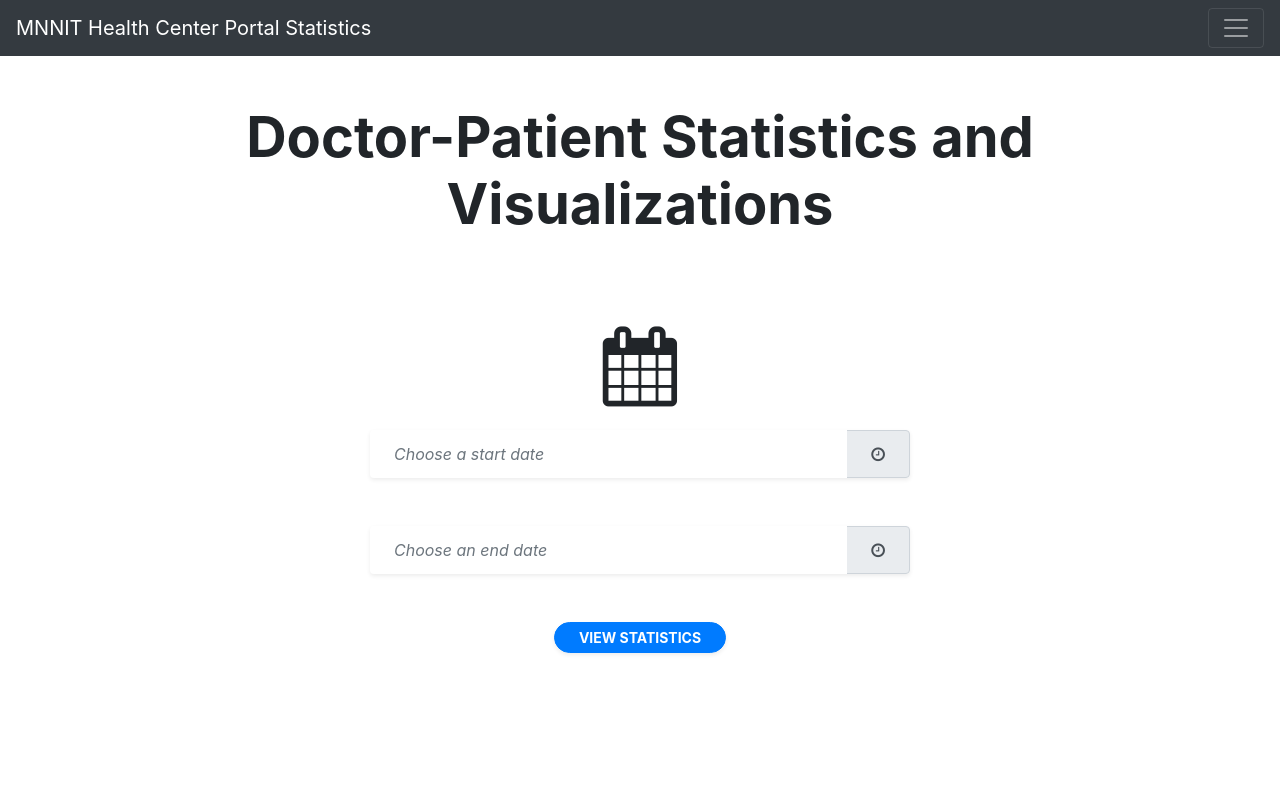
After one commit to zoop-ad/HealthCenter, a Django app: page /hc/graph in a window 1280 px wide. The commit adds this page. Run offline with Django 3.2, Linux system fonts and the light colour scheme; some libraries are stand-ins or nearby versions.

Commit message:
Adding statistics and visualization

```diff
--- /dev/null
+++ b/healthcenter/templates/healthcenter/graph.html
@@ -0,0 +1,150 @@
+<!doctype html>
+<html>
+    <head>
+        <style>
+
+            /*
+*
+* ==========================================
+* CUSTOM UTIL CLASSES
+* ==========================================
+*
+*/
+.datepicker td, .datepicker th {
+    width: 2.5rem;
+    height: 2.5rem;
+    font-size: 0.85rem;
+}
+
+.datepicker {
+    margin-bottom: 3rem;
+}
+
+/*
+*
+* ==========================================
+* FOR DEMO PURPOSES
+* ==========================================
+*
+*/
+body {
+    min-height: 100vh;
+    background-color: #fafafa;
+}
+
+.input-group {
+    border-radius: 30rem;
+}
+
+input.form-control {
+    border-radius: 30rem 0 0 30rem;
+    border: none;
+}
+
+input.form-control:focus {
+    box-shadow: none;
+}
+
+input.form-control::placeholder {
+    font-style: italic;
+}
+
+.input-group-text {
+    border-radius: 0 30rem 30rem 0;
+    border: none;
+}
+
+.datepicker-dropdown {
+    box-shadow: 0 5px 10px rgba(0, 0, 0, 0.1);
+}
+
+        </style>
+        <title>MNNIT Health Center Portal</title>
+    </head>
+    <body>
+        <script src="https://code.jquery.com/jquery-3.3.1.slim.min.js"></script>
+        <nav class="navbar navbar-dark bg-dark">
+            <a class="navbar-brand" href="#">MNNIT Health Center Portal Statistics</a>
+            <button class="navbar-toggler" type="button" data-toggle="collapse" data-target="#navbarsExample01" aria-controls="navbarsExample01" aria-expanded="false" aria-label="Toggle navigation">
+              <span class="navbar-toggler-icon"></span>
+            </button>
+
+            <div class="collapse navbar-collapse" id="navbarsExample01">
+              <ul class="navbar-nav mr-auto">
+                <li class="nav-item active">
+                  <a class="nav-link" href="/hc/">Home <span class="sr-only">(current)</span></a>
+                </li>
+                <li class="nav-link">
+                  <a class="nav-link" href="/hc/graph">Link to other visualizations</a>
+                </li>
+              </ul>
+            </div>
+          </nav>
+        <!-- For Demo Purpose -->
+<div class="container py-5">
+    <header class="text-center">
+        <h1 class="display-4 font-weight-bold">Doctor-Patient Statistics and Visualizations</h1>
+
+        </p>
+    </header>
+</div>
+
+
+<div class="container">
+    <div class="row">
+
+        <div class="col-md-6 mx-auto">
+            <div class="py-4 text-center"><i class="fa fa-calendar fa-5x"></i></div>
+            <form method="POST" action="/hc/viewgraph">{% csrf_token %}
+            <!-- Date Picker Input -->
+            <div class="form-group mb-4">
+                <div class="datepicker date input-group p-0 shadow-sm">
+                    <input type="text" placeholder="Choose a start date" class="form-control py-4 px-4" id="reservationDate" name="sd">
+                    <div class="input-group-append"><span class="input-group-text px-4"><i class="fa fa-clock-o"></i></span></div>
+                </div>
+            </div><!-- DEnd ate Picker Input -->
+
+            <!-- Date Picker Input -->
+            <div class="form-group mb-4">
+                <div class="datepicker date input-group p-0 shadow-sm">
+                    <input type="text" placeholder="Choose an end date" class="form-control py-4 px-4" id="endDate" name="ed">
+                    <div class="input-group-append"><span class="input-group-text px-4"><i class="fa fa-clock-o"></i></span></div>
+                </div>
+            </div><!-- DEnd ate Picker Input -->
+
+            <!-- For Demo Purpose -->
+            <div class="text-center">
+                <button type="submit" class="btn btn-primary btn-sm px-4 rounded-pill text-uppercase font-weight-bold shadow-sm">View Statistics</button></form>
+            </div>
+        </div>
+
+    </div>
+</div>
+<script>
+    $(function () {
+
+// INITIALIZE DATEPICKER PLUGIN
+$('.datepicker').datepicker({
+clearBtn: true,
+format: "dd/mm/yyyy"
+});
+
+
+// FOR DEMO PURPOSE
+$('#reservationDate').on('change', function () {
+var pickedDate = $('input').val();
+$('#pickedDate').html(pickedDate);
+});
+});
+</script>
+
+
+
+        <link rel="stylesheet" href="https://cdnjs.cloudflare.com/ajax/libs/twitter-bootstrap/4.3.1/css/bootstrap.min.css">
+        <link rel="stylesheet" href="https://stackpath.bootstrapcdn.com/font-awesome/4.7.0/css/font-awesome.min.css">
+        <link rel="stylesheet" href="https://cdnjs.cloudflare.com/ajax/libs/bootstrap-datepicker/1.9.0/css/bootstrap-datepicker.css">
+
+        <script src="https://cdnjs.cloudflare.com/ajax/libs/twitter-bootstrap/4.3.1/js/bootstrap.bundle.min.js"></script>
+        <script src="https://cdnjs.cloudflare.com/ajax/libs/bootstrap-datepicker/1.9.0/js/bootstrap-datepicker.min.js"></script>
+    </body>
+</html>
--- a/healthcenter/urls.py
+++ b/healthcenter/urls.py
@@ -22,5 +22,7 @@ urlpatterns = [
     path('distributemed',views.distributemed),
     path('verifyotp',views.verifyOTP),
     path('checkhis',views.checkhist),
-    path('viewhis',views.checkhis)
+    path('viewhis',views.checkhis),
+    path('graph',views.showgraph),
+    path('viewgraph',views.viewgraph)
 ]
--- a/healthcenter/views.py
+++ b/healthcenter/views.py
@@ -190,3 +190,24 @@ def checkhis(request):
 
 def checkhist(request):
     return render(request,'healthcenter/patlogin.html')
+
+def showgraph(request):
+    return render(request,'healthcenter/graph.html')
+
+def viewgraph(request):
+    sd = request.POST["sd"].split('/')
+    ed = request.POST["ed"].split('/')
+    sdate = str(sd[2]) + '-'+str(sd[1])+ '-' +str(sd[0])
+    edate = str(ed[2]) + '-'+str(ed[1])+ '-' +str(ed[0])
+    opds = OPDRegistration.objects.filter(appoint_date__range=[sdate,edate])
+    print(opds)
+    mapp = {}
+    for i in opds:
+        docname = 'Dr. '+i.doctor.emp.first_name + ' '+ i.doctor.emp.last_name
+        if docname in mapp.keys():
+            xx = mapp[docname]
+            xx+=1
+            mapp[docname] =xx
+        else:
+            mapp[docname]=1
+    return render(request,'healthcenter/dgraph.html',{'docs':list(mapp.keys()),'count':list(mapp.values())})
```
Also changed, not shown: healthcenter/templates/healthcenter/dgraph.html (added, +80 -0 lines), healthcenter/templates/healthcenter/distribute.html (+73 -3 lines), db.sqlite3.
